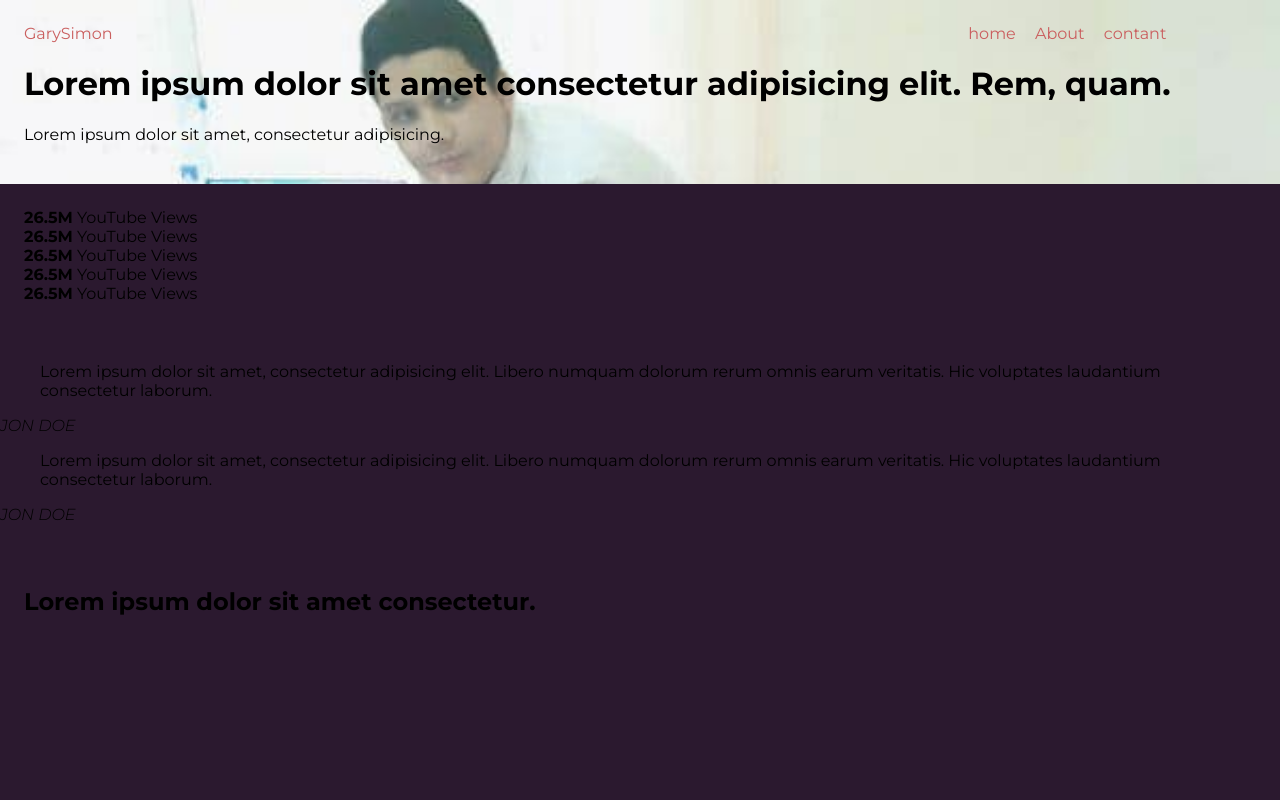
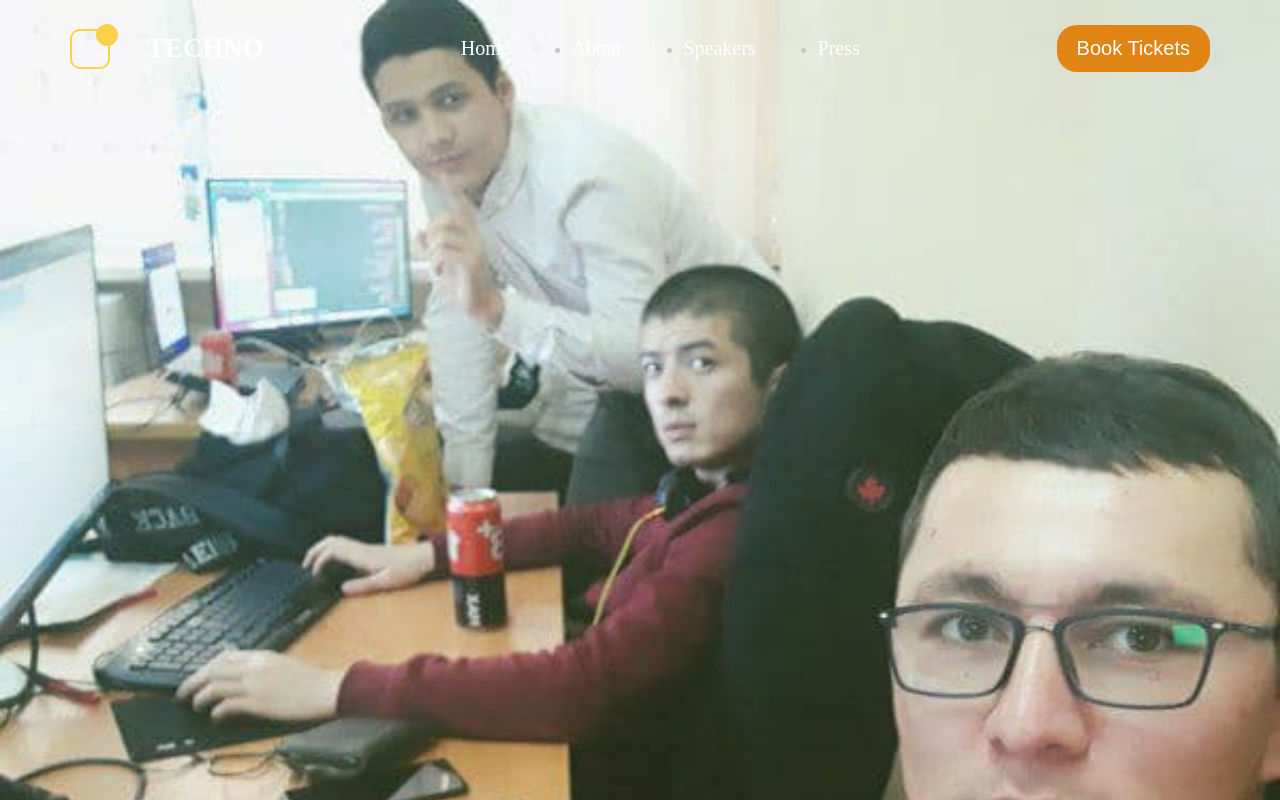
Before and after one commit to Abbos782/techno, a plain HTML site: page index.html in a window 1280 px wide. Drawn offline with Linux system fonts and the light colour scheme.

Commit message:
add sass

```diff
--- a/css/main.scss
+++ b/css/main.scss
@@ -1,43 +1,81 @@
 *{
-    box-sizing: border-box;
-}
-body{
     margin: 0;
     padding: 0;
-    background-color: #2b192f;
-    font-family: 'Montserrat';
-}
-a{
-    color: rgb(202, 95, 95);
+    box-sizing: border-box;
     text-decoration: none;
 }
-ul{
-    list-style: none;
-    margin: 0;
-    padding: 0;
+.container{
+    width: 1140px;
+    margin: 0 auto;
 }
-.hero-wrapper{
-    background:url('/img/photo_2021-03-18_14-54-33.jpg');
-    background-size: cover;
-
+.navbar{
+    padding: 25px 0;
+  background-color:#0B0B0B ;
+  background-image: url('../img/photo_2021-03-18_14-54-33.jpg');
+  background-size: cover;
+  height: 100vh;
 }
-.wrapper{
-    padding: 1.5em;
-    max-width: 1200px;
-
-}
-header{
+.navbar-header{
     display: flex;
     justify-content: space-between;
+    align-items: center;
     .logo{
-        font-weight: blod;
+        color: #fff;
+        display: flex;
+        justify-content: space-between;
+        align-items: center;
+        width: 17%;
+        .box{
+            position: relative;
+            border: 2px solid #FCD14A;
+            width: 40px;
+            height: 40px;
+            border-radius: 10px;
+            .sercul{
+                position: absolute;
+                background-color: #FCD14A;
+                width: 22px;
+                height: 22px;
+                border-radius: 50%;
+                top: -7px;
+                right: -10px;
+            }
         }
-    ul{
-        display: flex;
 
-        li a{
+    }
+    .text{
+        font-size: 18px;
+    }
+}
+.navbar-header-list{
+    width: 35%;
+    display: flex;
+    justify-content: space-between;
+    align-items: center;
 
-      padding: 0 .6em;
+    .item,.item-one{
+        text-decoration: none;
+        color:#C6C6C6;
+
+        a{
+            color: #fff;
+           font-size:20px ;
+
         }
     }
+    .item-one{
+        list-style: none;
+    }
 }
+.navbar-header__btn{
+
+    button{
+        border:none;
+        font-size: 20px;
+        background-color:#E08414;
+        padding: 12px 20px;
+        border-radius: 20px;
+        color: #fff;
+        font-weight: normal;
+    }
+}
--- a/index.html
+++ b/index.html
@@ -7,81 +7,36 @@
     <title>Document</title>
     <link rel="stylesheet" href="./css/main.css">
     <link rel="preconnect" href="https://fonts.gstatic.com">
-     <link href="https://fonts.googleapis.com/css2?family=Montserrat:ital,wght@0,300;0,400;0,600;0,700;0,900;1,300;1,900&display=swap" rel="stylesheet">
-
+<link href="https://fonts.googleapis.com/css2?family=Space+Grotesk:wght@300;400;500;600;700&display=swap" rel="stylesheet">
 </head>
 <body>
-    <div class="hero-wrapper">
-        <div class="wrapper">
-            <header>
-                <a href="#" class="logo">GarySimon</a>
-                <nav>
-                    <ul>
-                        <li><a href="index.html">home</a></li>
-                        <li><a href="about.html">About</a></li>
-                        <li><a href="contact me.html">contant</a></li>
+    <nav class="navbar">
+       <div class="container">
+            <div class="navbar-header">
+            <div class="logo">
+                <div class="box">
+                       <div class="sercul">
 
-                    </ul>
-                </nav>
-            </header>
-            <div class="hero-contant">
-                <h1>Lorem ipsum dolor sit amet consectetur adipisicing elit. Rem, quam.</h1>
-                <p class="subtitle">Lorem ipsum dolor sit amet, consectetur adipisicing.</p>
+                       </div>
+                </div>
+
+                <div class="text">
+                    <h2 class="title">TECHNO</h2>
+                </div>
+
             </div>
-        </div>
-    </div>
-    <div class="light-purple-wrapper">
-        <div class="wrapper">
-            <ul class="stats">
-                <li>
-                    <strong>26.5M</strong>
-                    <span>YouTube Views</span>
-                </li>
-                <li>
-                    <strong>26.5M</strong>
-                    <span>YouTube Views</span>
-                </li>
-                <li>
-                    <strong>26.5M</strong>
-                    <span>YouTube Views</span>
-                </li>
-                <li>
-                    <strong>26.5M</strong>
-                    <span>YouTube Views</span>
-                </li>
-                <li>
-                    <strong>26.5M</strong>
-                    <span>YouTube Views</span>
-                </li>
+            <ul class="navbar-header-list">
+                <li class="item-one"><a href="#">Home</a></li>
+                <li class="item"><a href="#">About</a></li>
+                <li class="item"><a href="#">Speakers</a></li>
+                <li class="item"><a href="#">Press</a></li>
             </ul>
-        </div>
-        <div class="extended-wrappper carousal-container">
-            <img src="" alt="">
-            <ul class="carousla">
-                <li>
-                    <blockquote>Lorem ipsum dolor sit amet, consectetur adipisicing elit. Libero numquam dolorum rerum omnis earum veritatis. Hic voluptates laudantium consectetur laborum.</blockquote>
-                       <cite>JON DOE</cite>
-                </li>
-                <li>
-                    <blockquote>Lorem ipsum dolor sit amet, consectetur adipisicing elit. Libero numquam dolorum rerum omnis earum veritatis. Hic voluptates laudantium consectetur laborum.</blockquote>
-                       <cite>JON DOE</cite>
-                </li>
-            </ul>
-            <img src="" alt="">
-        </div>
-    </div>
-    <div class="wrapper move-up v-padding">
-        <h2>Lorem ipsum dolor sit amet consectetur.</h2>
-        <ul class="companies">
-            <li>
-                <img src="" alt="">
-                <img src="" alt="">
-                <img src="" alt="">
-                <img src="" alt="">
-            </li>
-        </ul>
-    </div>
-
-    <script src="https://kit.fontawesome.com/95ed02ce4b.js" crossorigin="anonymous"></script>
+            <div class="navbar-header__btn">
+                <button>Book Tickets</button>
+            </div>
+          </div>
+       </div>
+    </nav>
+   <script src="https://kit.fontawesome.com/95ed02ce4b.js" crossorigin="anonymous"></script>
 </body>
 </html>
```
Also changed, not shown: css/main.css, 1 other file.
